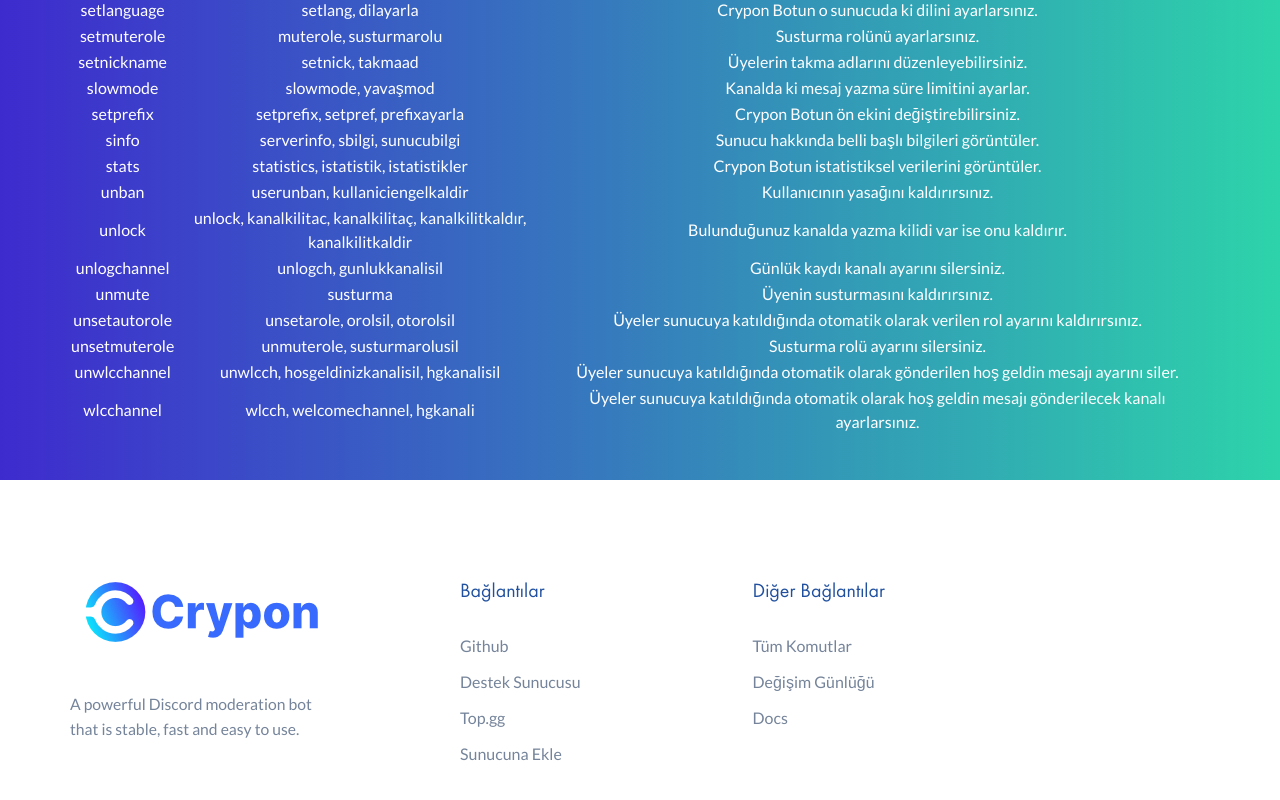
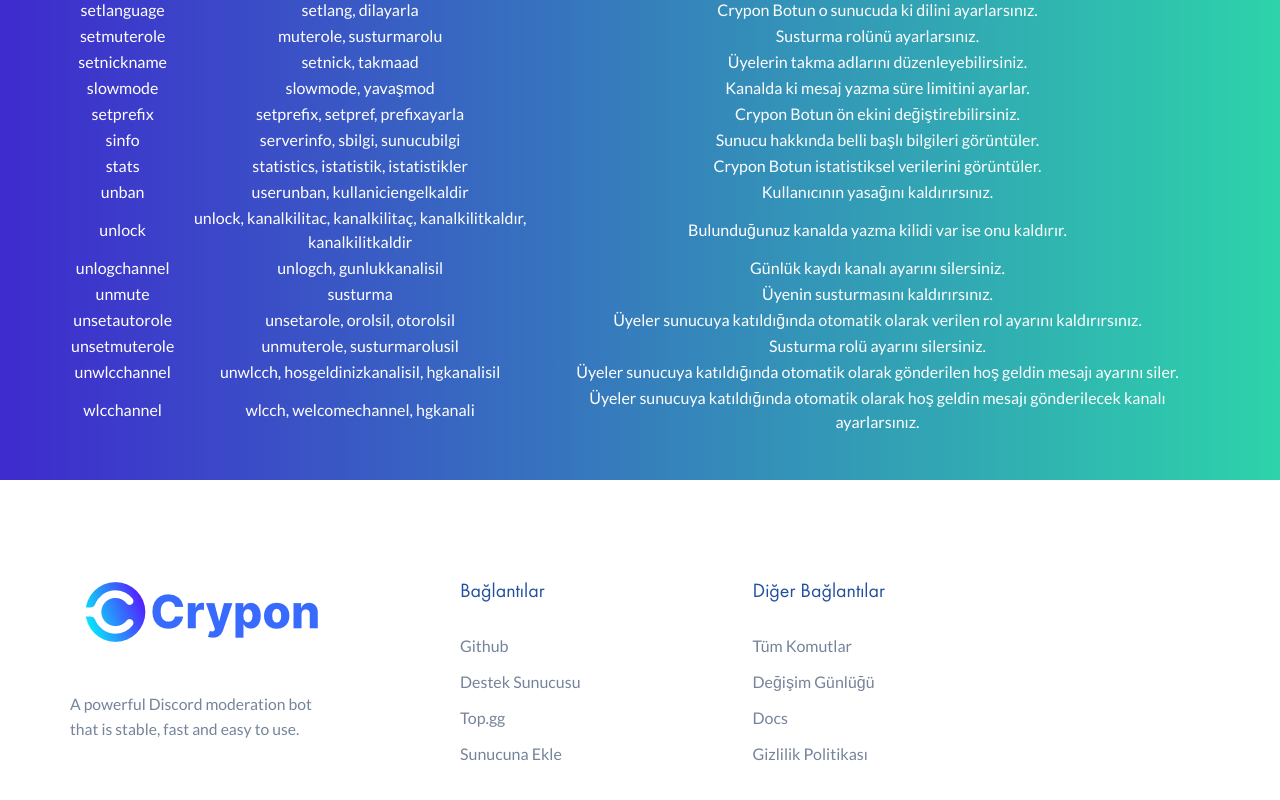
Before and after one commit to aliyasiny65/crypon-website, a plain HTML site: page komutlar.html in a window 1280 px wide. Shown: the part 2683-3483 px from the top of the page. Drawn offline with Linux system fonts and the light colour scheme.

Commit message:
Update komutlar.html

```diff
--- a/komutlar.html
+++ b/komutlar.html
@@ -590,6 +590,7 @@
 						<li><a href="komutlar.html">Tüm Komutlar</a></li>
 						<li><a href="yenilikler.html">Değişim Günlüğü</a></li>
 						<li><a href="docs.html">Docs</a></li>
+						<li><a href="gizlilik.html">Gizlilik Politikası</a></li>
 					</ul>
 				</div>
 			</div>
```
